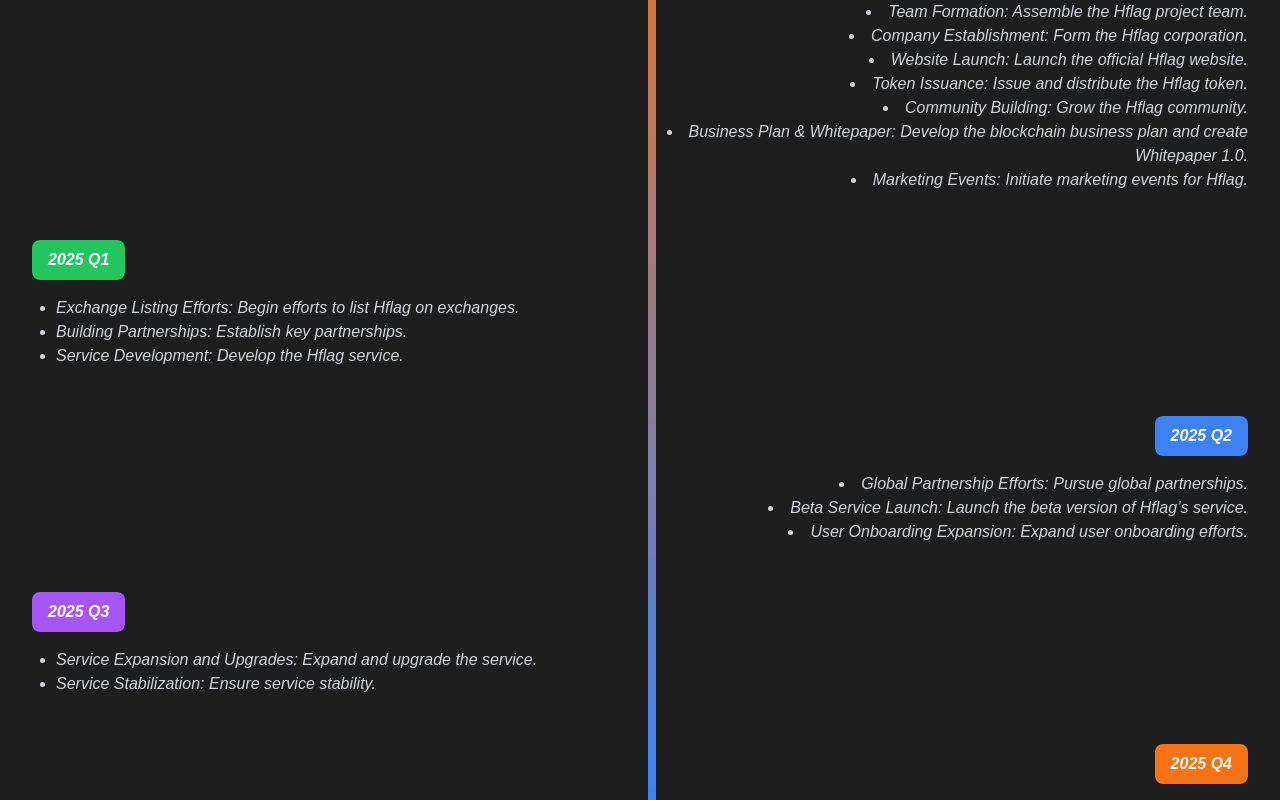
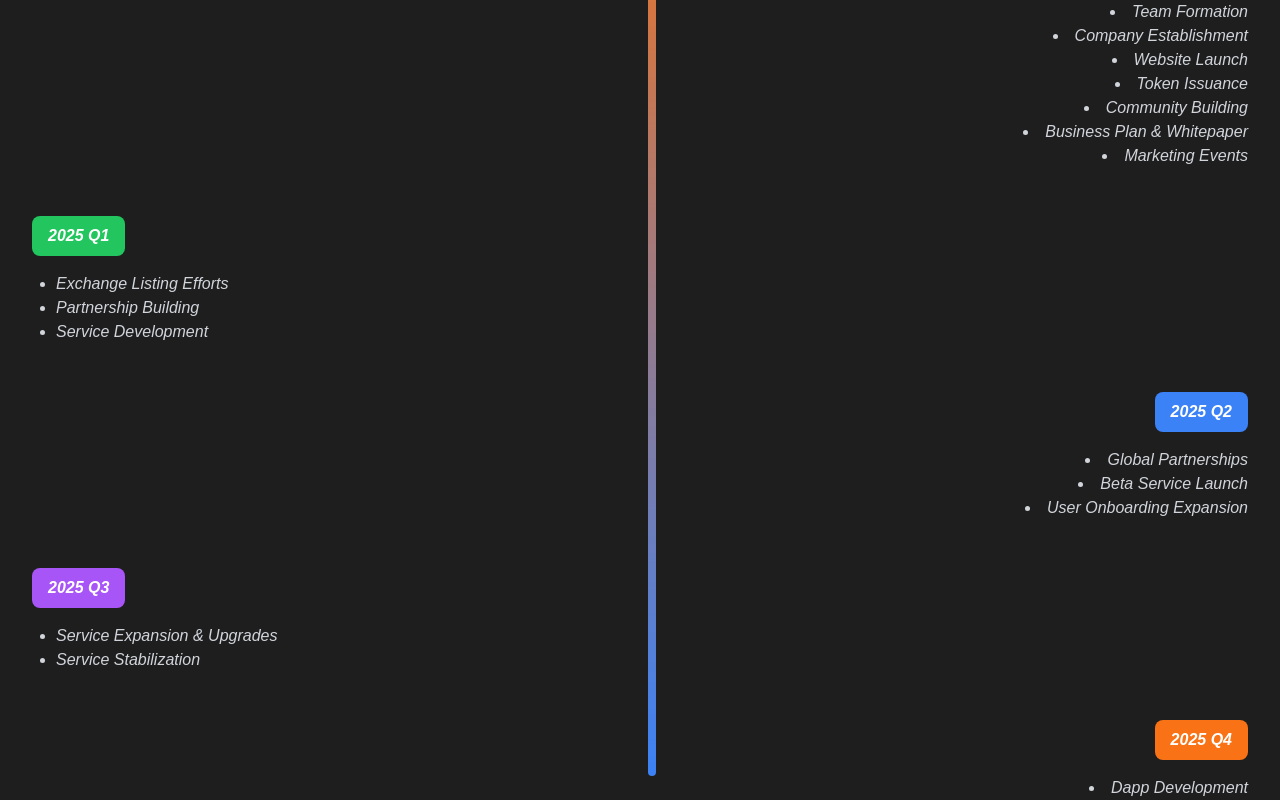
Before and after one commit to Souravhere/hflag, a Next.js app: page / in a window 1280 px wide. Shown: the part 2800-3600 px from the top of the page. Built offline with nearby package versions, Linux system fonts and the light colour scheme.

Commit message:
some ui update in the roadmap component

```diff
--- a/src/components/Roadmap.tsx
+++ b/src/components/Roadmap.tsx
@@ -8,51 +8,52 @@ const roadmapData = [
       quarter: '2024 Q4',
       color: 'bg-orange-500',
       items: [
-      'Team Formation: Assemble the Hflag project team.',
-      'Company Establishment: Form the Hflag corporation.',
-      'Website Launch: Launch the official Hflag website.',
-      'Token Issuance: Issue and distribute the Hflag token.',
-      'Community Building: Grow the Hflag community.',
-      'Business Plan & Whitepaper: Develop the blockchain business plan and create Whitepaper 1.0.',
-      'Marketing Events: Initiate marketing events for Hflag.',
+        'Team Formation',
+        'Company Establishment',
+        'Website Launch',
+        'Token Issuance',
+        'Community Building',
+        'Business Plan & Whitepaper',
+        'Marketing Events',
       ],
     },
     {
       quarter: '2025 Q1',
       color: 'bg-green-500',
       items: [
-      'Exchange Listing Efforts: Begin efforts to list Hflag on exchanges.',
-      'Building Partnerships: Establish key partnerships.',
-      'Service Development: Develop the Hflag service.',
+        'Exchange Listing Efforts',
+        'Partnership Building',
+        'Service Development',
       ],
     },
     {
       quarter: '2025 Q2',
       color: 'bg-blue-500',
       items: [
-      'Global Partnership Efforts: Pursue global partnerships.',
-      'Beta Service Launch: Launch the beta version of Hflag’s service.',
-      'User Onboarding Expansion: Expand user onboarding efforts.',
+        'Global Partnerships',
+        'Beta Service Launch',
+        'User Onboarding Expansion',
       ],
     },
     {
       quarter: '2025 Q3',
       color: 'bg-purple-500',
       items: [
-      'Service Expansion and Upgrades: Expand and upgrade the service.',
-      'Service Stabilization: Ensure service stability.',
+        'Service Expansion & Upgrades',
+        'Service Stabilization',
       ],
     },
     {
       quarter: '2025 Q4',
       color: 'bg-orange-500',
       items: [
-      'Dapp Service Development: Develop Dapp services.',
-      'Dapp Service Expansion: Expand Dapp services.',
-      'Global Expansion: Focus on global expansion.',
+        'Dapp Development',
+        'Dapp Expansion',
+        'Global Expansion',
       ],
     },
   ];
+
 
 export default function Roadmap() {
   const { scrollYProgress } = useScroll();
@@ -75,12 +76,12 @@ export default function Roadmap() {
         <div className="relative flex flex-col lg:flex-row items-start justify-center">
           {/* SVG Line for Timeline */}
           <motion.div
-            className="absolute left-0 lg:left-1/2 sm:-mt-[120px] -mt-[60px] ml-2 top-0 w-1 lg:w-2 h-full bg-gradient-to-b from-orange-500 to-blue-500 lg:transform lg:-translate-x-1/2"
+            className="absolute left-0 lg:left-1/2 sm:-mt-[120px] rounded-full -mt-[60px] ml-2 top-0 w-1 lg:w-2 h-full bg-gradient-to-b from-orange-500 to-blue-500 lg:transform lg:-translate-x-1/2"
             style={{ scaleY: drawProgress }}
           />
 
           {/* Roadmap Items */}
-          <div className="w-full sm:ml-0 ml-6">
+          <div className="w-full sm:ml-0 ml-24">
             {roadmapData.map((quarter, index) => (
               <motion.div
                 key={quarter.quarter}
@@ -102,7 +103,7 @@ export default function Roadmap() {
                     {quarter.quarter}
                   </motion.div>
 
-                  <ul className={`list-disc ${index % 2 === 0 ? 'lg:list-inside' : 'lg:ml-6'} text-gray-300`}>
+                  <ul className={`list-disc ${index % 2 === 0 ? 'lg:list-inside ' : 'lg:ml-6'} text-gray-300`}>
                     {quarter.items.map((item, itemIndex) => (
                       <motion.li
                         key={itemIndex}
```
Lines whose indentation alone changed are shown as unchanged.
